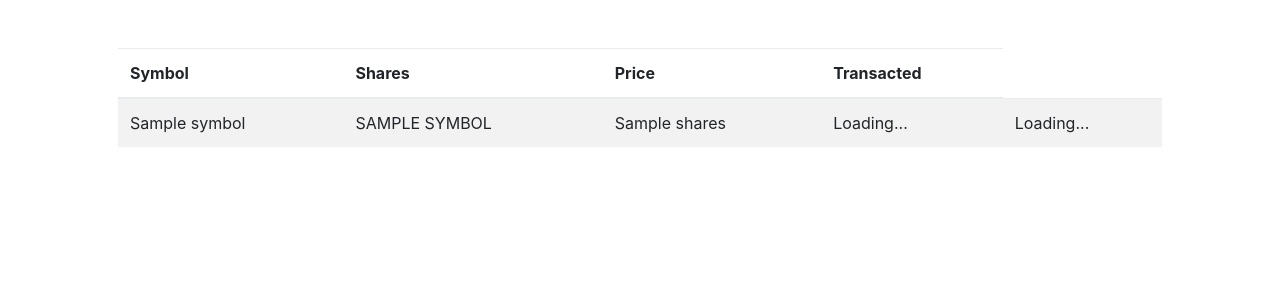
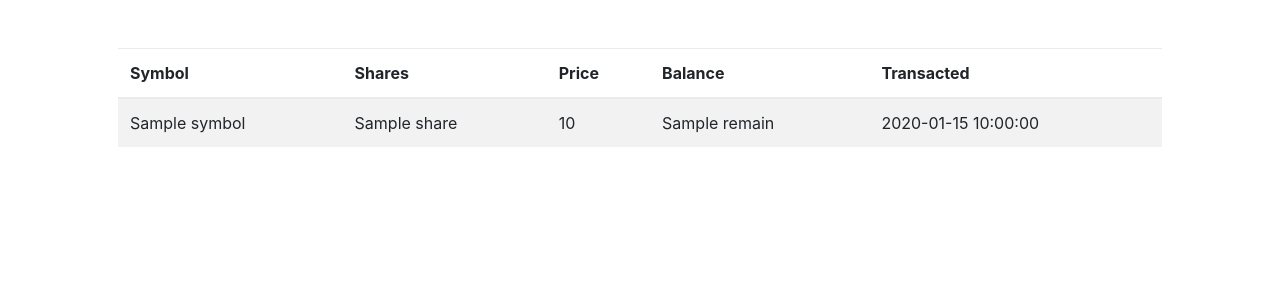
Before and after one commit to tanze1233/Finance-CS50, a Flask app: template templates/history.html in a window 1280 px wide. Shown: the part 76-376 px from the top of the page. Run offline with Flask 2, Linux system fonts and the light colour scheme; the template is opened without the code that fills it: most values are stand-ins (such as "Sample title", 1, 10 or a date in 2020); some libraries are stand-ins or nearby versions.

Commit message:
History Finished

```diff
--- a/application.py
+++ b/application.py
@@ -80,13 +80,34 @@ def quote_api():
 @login_required
 def buy():
     """Buy shares of stock"""
-    return apology("TODO")
+
+    if request.method == "POST":
+        pass
+    else:
+        return render_template("buy.html")
+
+    # return apology("TODO")
 
 @app.route("/history")
 @login_required
 def history():
     """Show history of transactions"""
-    return apology("TODO")
+
+    user = session.get("user_id")
+    shares = db.execute("SELECT symbol, share, price, remain, datetime(timestamp, 'localtime') AS timestamp FROM transactions WHERE userId = :userid", userid = user)
+    newShares = []
+
+    for share in shares:
+        share["price"] = usd(share["price"])
+        share["remain"] = usd(share["remain"])
+        newShares.append(share)
+
+    # print(len(shares))
+    # print(shares)
+
+    return render_template("history.html", shares = newShares)
+
+    # return apology("TODO")
 
 
 @app.route("/login", methods=["GET", "POST"])
--- a/templates/history.html
+++ b/templates/history.html
@@ -6,6 +6,7 @@
             <th>Symbol</th>
             <th>Shares</th>
             <th>Price</th>
+            <th>Balance</th>
             <th>Transacted</th>
         </tr>
     </thead>
@@ -15,10 +16,10 @@
 
         <tr id="{{ share["symbol"] }}">
             <td>{{ share["symbol"] }}</td>
-            <td>{{ share["symbol"]|upper }}</td>
-            <td>{{ share["shares"] }}</td>
-            <td data-pricenumber="0">Loading...</td>
-            <td>Loading...</td>
+            <td>{{ share["share"] }}</td>
+            <td>{{ share["price"] }}</td>
+            <td>{{ share["remain"] }}</td>
+            <td>{{ share["timestamp"] }}</td>
         </tr>
 
         {% endfor %}
```
Also changed, not shown: templates/buy.html (added).
